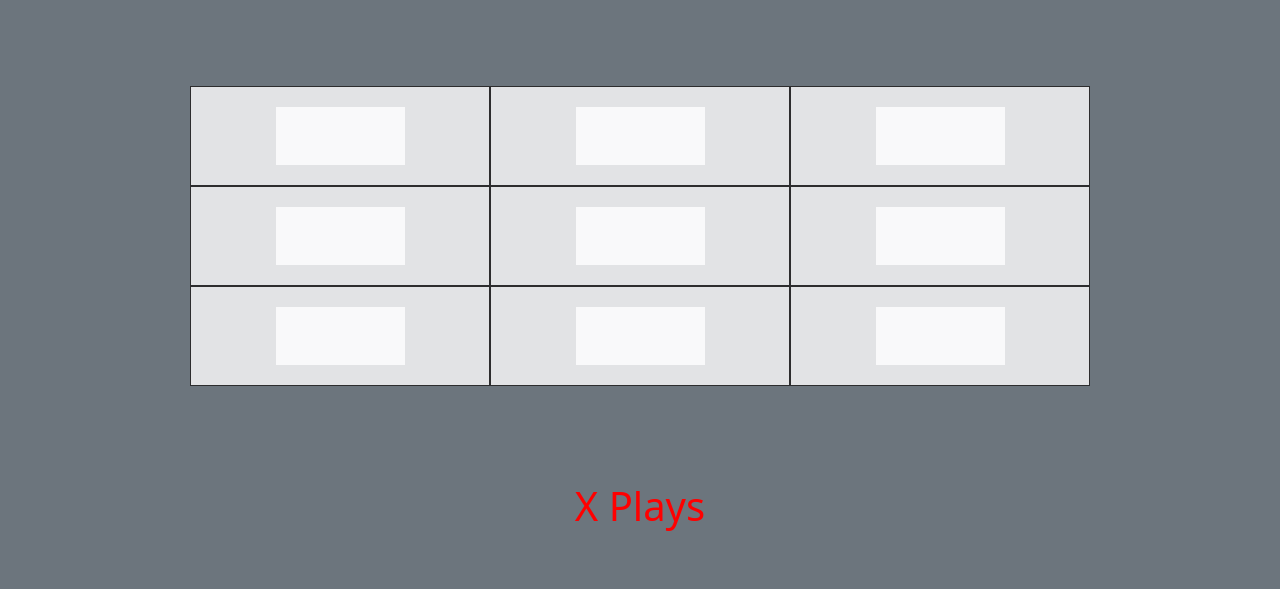
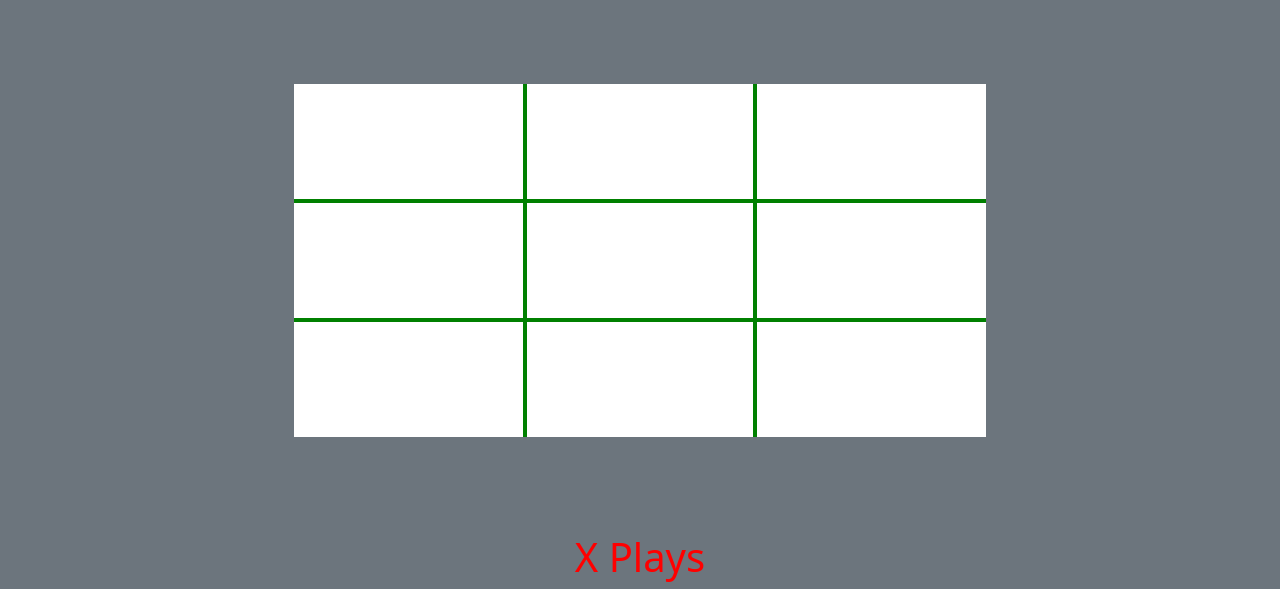
Before and after one commit to Yousef10p/XO, a plain HTML site: page index.html in a window 1280 px wide. Both pictures are taken after a click on the button "Start Game". Shown: the part 258-847 px from the top of the page. Before the commit the page ends 800 px from the top, so only its background shows below. Drawn offline with nearby package versions, Linux system fonts and the light colour scheme.

Commit message:
1/2 done

```diff
--- a/index.html
+++ b/index.html
@@ -15,11 +15,11 @@
 
 
         <!-- <button id="btnGame" onclick="starter()"><h1 id="h1button">Start Game</h1></button> -->
-         <div class="d-flex flex-row justify-content-center pt-5 mt-5 mb-5 pb-5">
+         <div class="d-flex flex-row justify-content-center pt-5 mt-5 mb-1 pb-1">
                 <button id="btnGame" onclick="starter()" type="button" class="btn btn-primary"><h1 id="h1button">Start Game</h1></button>
         </div>
 
-        <div class="grid-container" >
+        <!-- <div class="grid-container" >
             <div  class="grid-item"><div id="b00" onclick="setValue('b00')" class="blocks"></div></div>
             <div  class="grid-item"><div id="b01" onclick="setValue('b01')" class="blocks"></div></div>
             <div  class="grid-item"><div id="b02" onclick="setValue('b02')" class="blocks"></div></div>
@@ -29,7 +29,21 @@
             <div  class="grid-item"><div id="b20" onclick="setValue('b20')" class="blocks"></div></div>
             <div  class="grid-item"><div id="b21" onclick="setValue('b21')" class="blocks"></div></div>
             <div  class="grid-item"><div id="b22" onclick="setValue('b22')" class="blocks"></div></div>
-        </div>
+        </div> -->
+
+        <div class="grid-container">
+            <div id="b00" onclick="setValue('b00')" class="flex_item" style="border-top: none;border-left: none;"></div>
+            <div id="b01" onclick="setValue('b01')" class="flex_item" style="border-top: none;"></div>
+            <div id="b02" onclick="setValue('b02')" class="flex_item" style="border-top: none; border-right: none;"></div>
+            <div  class="break"></div>
+            <div id="b10" onclick="setValue('b10')" class="flex_item" style="border-left: none;"></div>
+            <div id="b11" onclick="setValue('b11')" class="flex_item"></div>
+            <div id="b12" onclick="setValue('b12')" class="flex_item" style="border-right: none;"></div>
+            <div  class="break"></div>
+            <div id="b20" onclick="setValue('b20')" class="flex_item" style="border-left: none; border-bottom: none;"></div>
+            <div id="b21" onclick="setValue('b21')" class="flex_item" style="border-bottom: none;"></div>
+            <div id="b22" onclick="setValue('b22')" class="flex_item" style="border-bottom: none; border-right: none;"></div>
+          </div>
 
 
         <div class="container-fluid text-center mt-5 pt-5">
--- a/script.js
+++ b/script.js
@@ -3,7 +3,7 @@ function starter() {
     let temp = document.getElementsByClassName("grid-container");
     let turnh1 = document.getElementById("turn")
     if (storedWord.innerHTML == 'Start Game') {
-        temp[0].style.display = 'grid';
+        temp[0].style.display = 'flex';
         storedWord.innerHTML = 'End Game';
     }
     else if (storedWord.innerHTML == 'End Game') {
@@ -34,7 +34,7 @@ function clear() {
         }
     }
 
-    let x = document.getElementsByClassName('blocks');
+    let x = document.getElementsByClassName('flex_item');
     for (let i of x) {
         i.style.backgroundImage = 'url("")'
     }
--- a/style.css
+++ b/style.css
@@ -1,46 +1,27 @@
-.grid-container {
-    display: none;
-    width: 900px;
-    height: 300px;
-    margin: 0% auto auto auto;
-    grid-template-columns: auto auto auto;
-    /* background-color: #2196F3; */
-    /* padding: 10px; */
-    /* border: red solid; */
-  }
-  .grid-item {
-    background-color: rgba(255, 255, 255, 0.8);
-    border: 1px solid rgba(0, 0, 0, 0.8);
-    padding: 20px;
-    font-size: 30px;
-    text-align: center;
-  }
+.grid-container{
+  display: none;
+  margin-top: 7%;
+  flex-direction: row;
+  flex-wrap: wrap;
+  justify-content: center;
+  align-items: center;
+  align-content: center;
+}
+
+.flex_item{
+  text-align: center;
+  width: 18%;
+  border:solid 2px green;
+  padding: 3%;
+  padding-bottom: 6%;
+  background-color: white;
 
 
-  #zz,#zo,#zt{
-    border-top: 0px;
-  }
 
-  #tz, #to, #tt{
-    border-bottom: 0px;
-  }
 
-  #zz, #oz, #tz{
-    border-left: 0px;
-  }
+}
 
-  #zt, #ot, #tt{
-    border-right: 0px;
-  }
-
-  .blocks{
-    /* border: red solid; */
-    height: 100%;
-    width: 50%;
-    margin-left: auto;
-    margin-right: auto;
-    background-position: center;
-    background-repeat: no-repeat;
-    background-size: 60px;
-    background-color: rgba(255, 255, 255, 0.8);
-  }
+.break {
+  flex-basis: 100%;
+  height: 0;
+}
```
